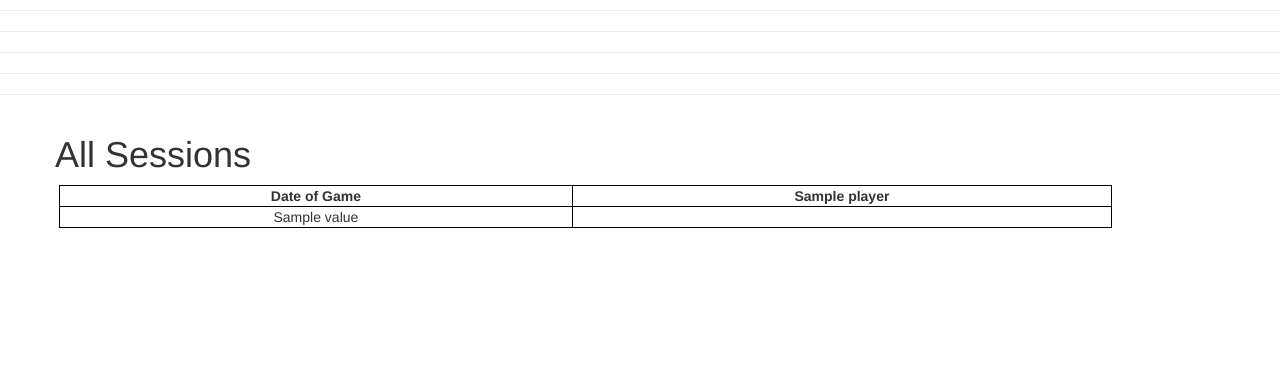
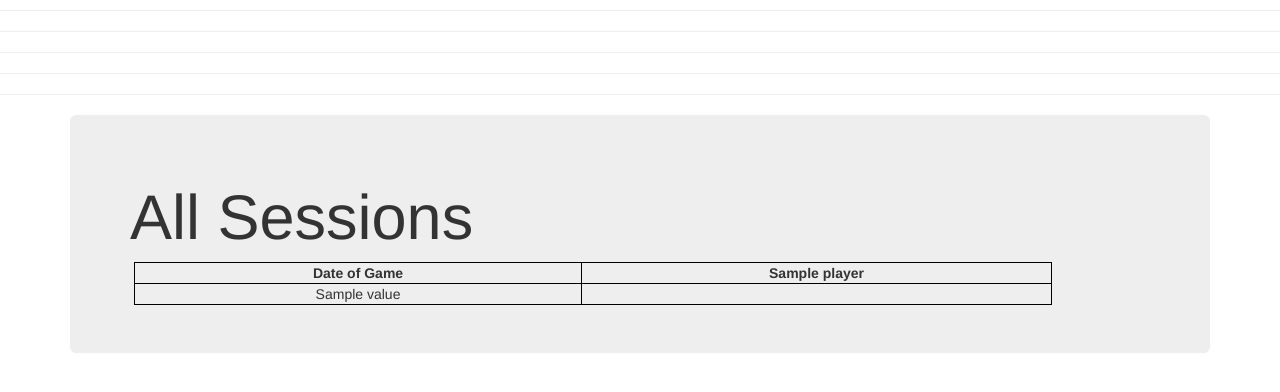
Before and after one commit to BTST/ProjectMJ, a Flask app: template templates/allsessions.html in a window 1280 px wide. Shown: the part 73-465 px from the top of the page. Run offline with Flask 2, Linux system fonts and the light colour scheme; the template is opened without the code that fills it: most values are stand-ins (such as "Sample title", 1, 10 or a date in 2020); some libraries are stand-ins or nearby versions.

Commit message:
Update allsessions.html

```diff
--- a/templates/allsessions.html
+++ b/templates/allsessions.html
@@ -1,9 +1,10 @@
 {% extends "layout.html" %}
+
 
 {% block content %}
 
 <div class='container'>
-  <div class="row">
+  <div class="jumbotron">
 <h1>All Sessions </h1>
 
 
```
